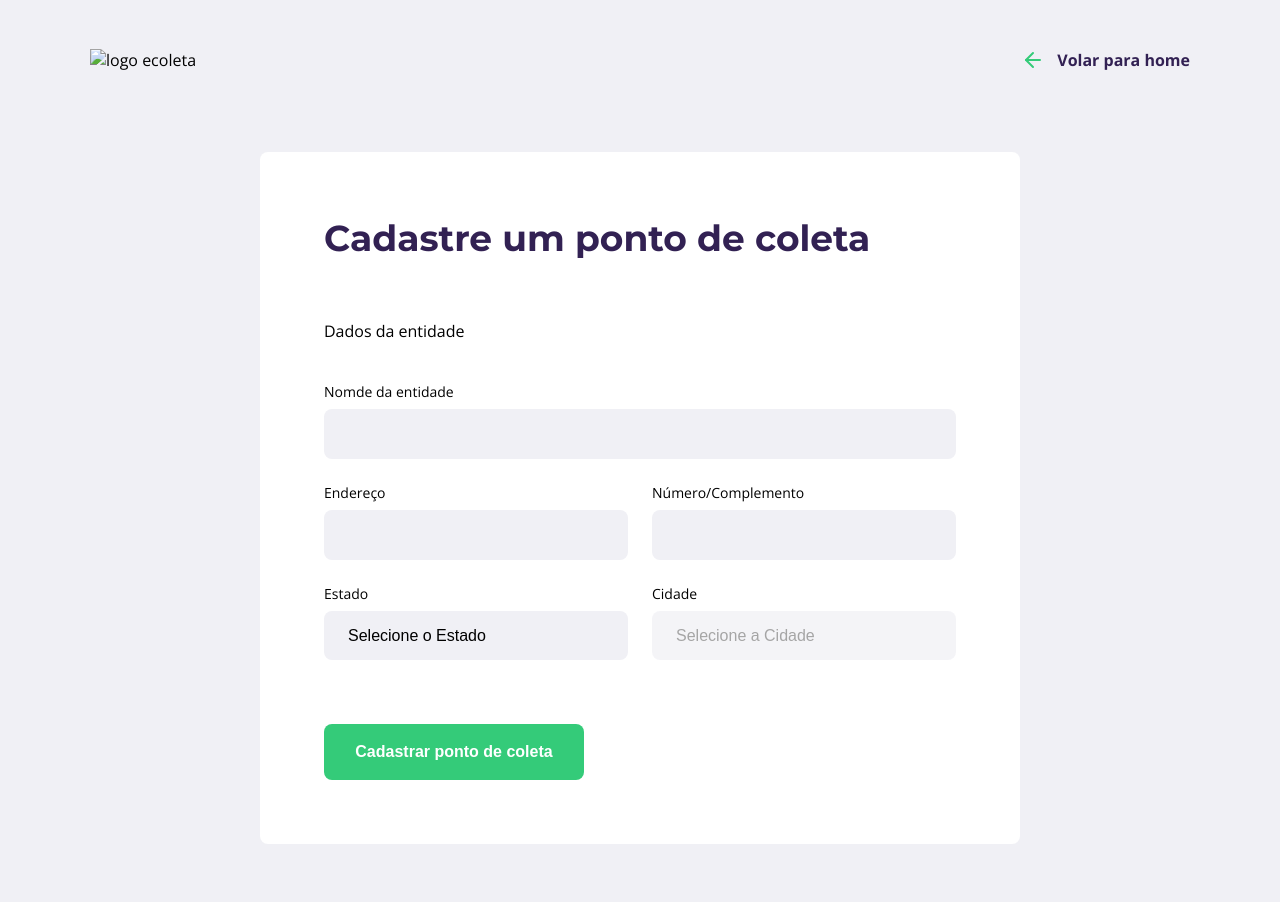
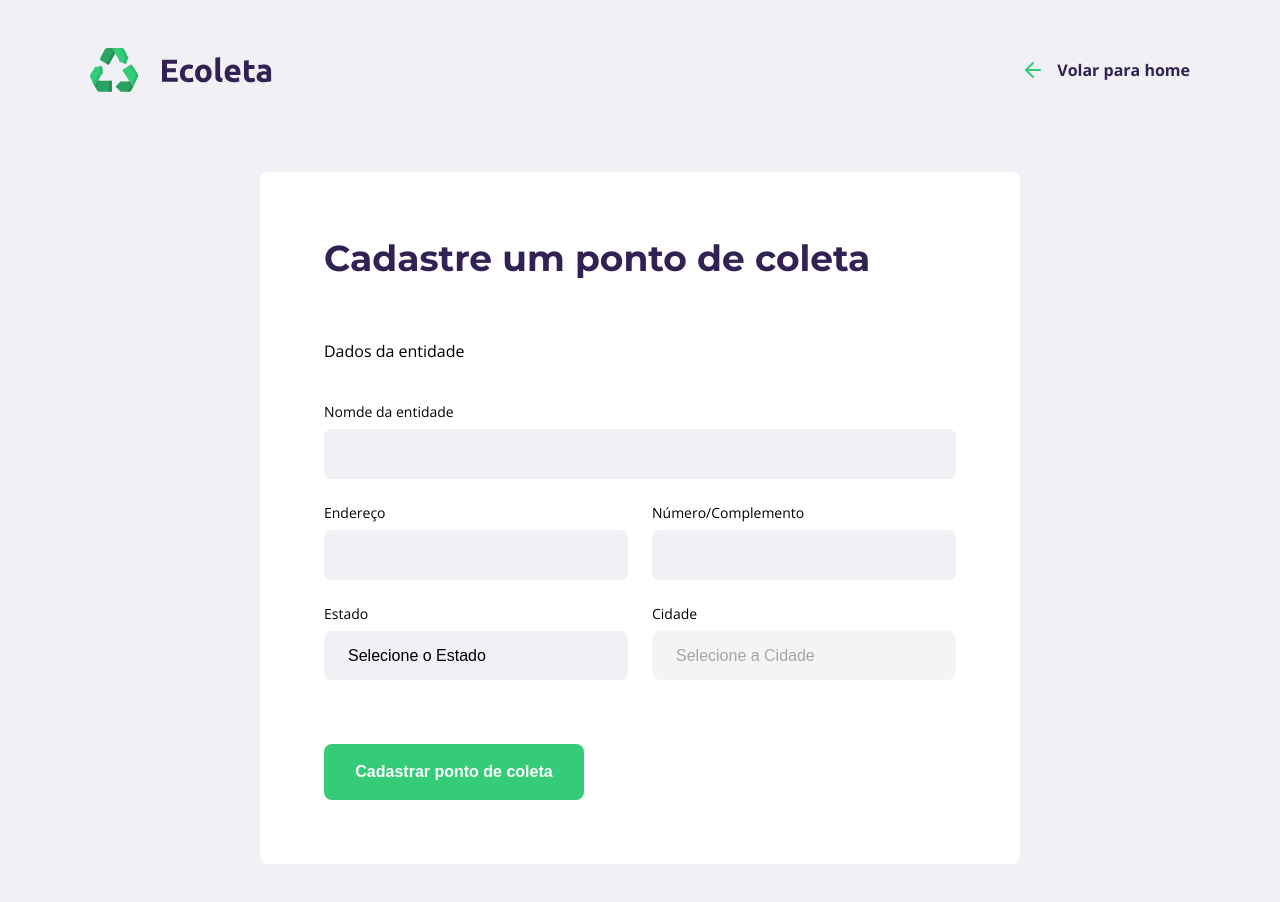
Before and after one commit to AndreSDS/nextlevel-rocketseat, a plain HTML site: page create-point.html in a window 1280 px wide. Drawn offline with nearby package versions, Linux system fonts and the light colour scheme; the site is published under a folder, as on GitHub Pages, so addresses that start at the root find nothing; no server answers.

```diff
--- a/create-point.html
+++ b/create-point.html
@@ -18,7 +18,7 @@
 
     <div id="page-create-point">
       <header>
-        <img src="/assets/logo.svg" alt="logo ecoleta" />
+        <img src="assets/logo.svg" alt="logo ecoleta" />
         <a href="index.html">
           <span></span>
           Volar para home
```
